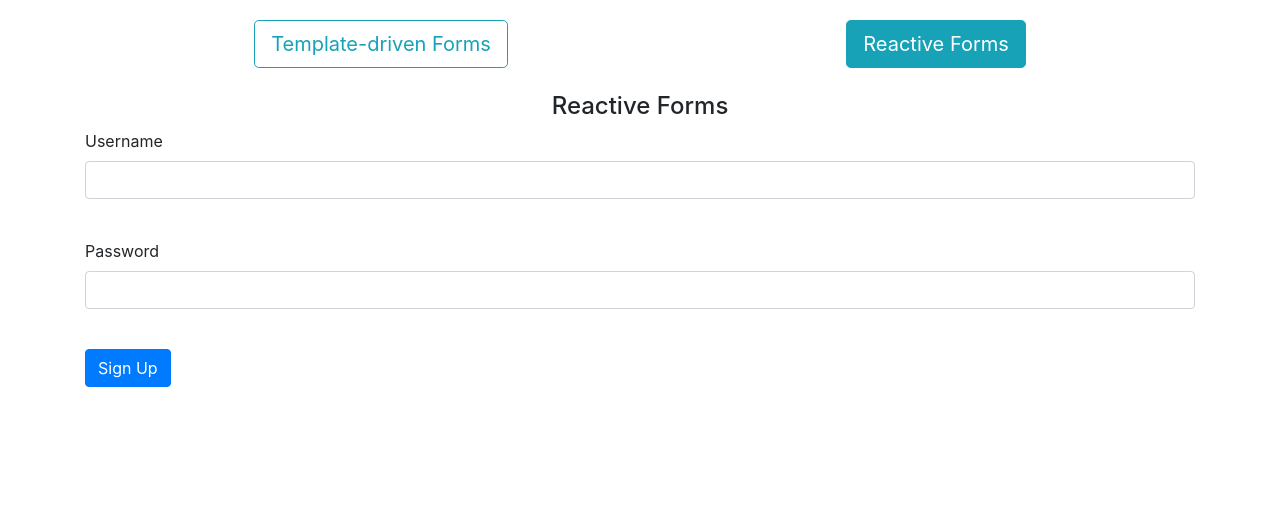
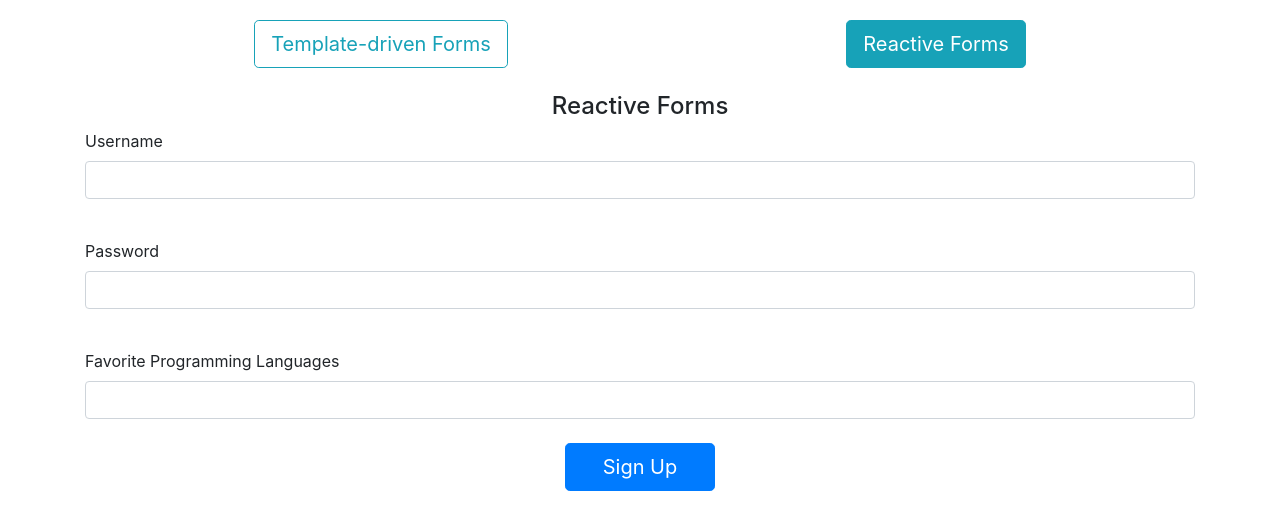
Before and after one commit to pedroarvellos/forms-practice-fundamentals, an Angular app: page / in a window 1280 px wide. Shown: the top 530 px of the page. Built offline with nearby package versions, Linux system fonts and the light colour scheme.

Commit message:
Implement delete language

```diff
--- a/src/app/signup-form/signup-form.component.html
+++ b/src/app/signup-form/signup-form.component.html
@@ -6,7 +6,7 @@
         <div *ngIf="form.errors.errorOne">Error 1. 😢</div>
         <div *ngIf="form.errors.errorTwo">Error 2. 😢</div>
     </div>
-    <form [formGroup]="form" (ngSubmit)="login()">
+    <form [formGroup]="form">
         <div formGroupName="account">
             <div class="form-group">
                 <label for="username">Username</label>
@@ -40,6 +40,25 @@
                 </div>
             </div>
         </div>
-        <button class="btn btn-primary" type="submit">Sign Up</button>
+        <div formGroupName="topics">
+            <label for="username">Favorite Programming Languages</label>
+            <input
+                type="text"
+                class="form-control"
+                (keyup.enter)="addLanguage(language)"
+                #language>
+            <ul class="list-group">
+                <li
+                    *ngFor="let language of languages.controls"
+                    (click)="removeLanguage(language)"
+                    class="list-group-item">
+                    {{ language.value }}
+                </li>
+            </ul>
+        </div>
+        <br>
+        <div class="d-flex justify-content-center">
+            <button class="btn btn-lg btn-primary" type="button" (click)="login()" style="width: 150px;">Sign Up</button>
+        </div>
     </form>
 </div>
--- a/src/app/signup-form/signup-form.component.ts
+++ b/src/app/signup-form/signup-form.component.ts
@@ -1,5 +1,5 @@
 import { Component } from '@angular/core';
-import { FormGroup, FormControl, Validators } from '@angular/forms';
+import { FormGroup, FormControl, Validators, FormArray, FormBuilder } from '@angular/forms';
 import { SignupValidators } from './signup.validators';
 
 @Component({
@@ -22,8 +22,16 @@ export class SignupFormComponent {
         Validators.minLength(3),
         SignupValidators.passwordCannotBeSimple
       ])
+    }),
+    topics: new FormGroup({
+      languages: new FormArray([
+
+      ])
     })
   });
+  constructor(gb: FormBuilder) {
+
+  }
 
   login() {
     if(Math.floor(Math.random() * 10) > 5) {
@@ -37,6 +45,19 @@ export class SignupFormComponent {
     }
   }
 
+  addLanguage(language: HTMLInputElement) {
+    this.languages.push(new FormControl(language.value))
+    language.value = ''
+  }
+
+  removeLanguage(language: HTMLInputElement) {
+    this.languages.controls = this.languages.controls.filter((l) => l.value !== language.value)
+  }
+
+  get languages() {
+    return this.form.get('topics.languages') as FormArray;
+  }
+
   get username() {
     return this.form.get('account.username');
   }
```
